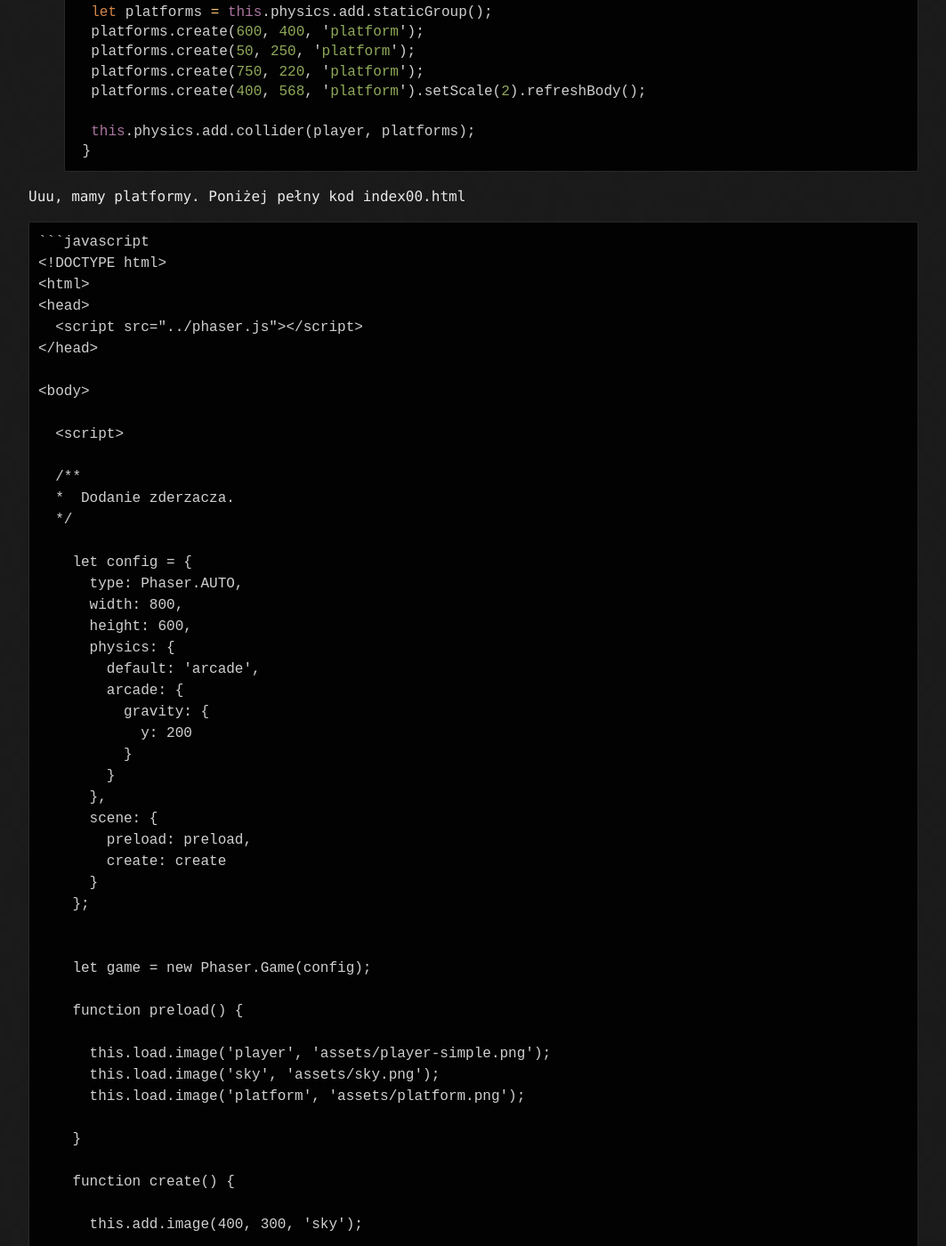
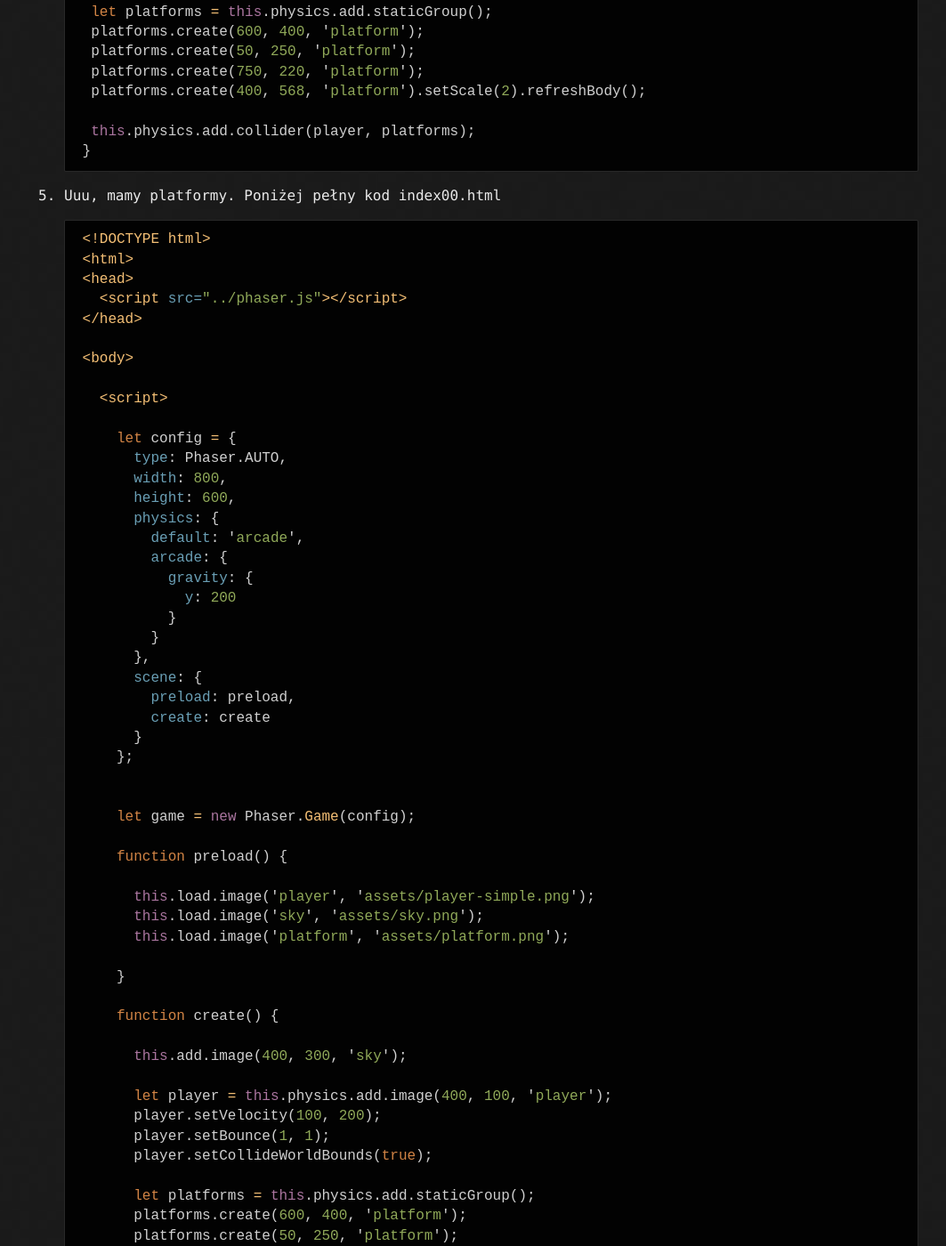
Before and after one commit to szeldon/szeldon.github.io, a Jekyll site: the page built from _posts/2019-03-13-gra02-platformy.md, in a window 1280 px wide and 1400 px high, scrolled down 1300 px. Shown: the whole window at 89% size, without its empty margins (108-1171 px from the left). Built offline with Jekyll 4.4.1, drawn with Linux system fonts in a browser that asks for light colours; some of the changed text lies outside the part shown.

Commit message:
poprawki formatowania

````diff
--- a/_posts/2019-03-13-gra02-platformy.md
+++ b/_posts/2019-03-13-gra02-platformy.md
@@ -60,9 +60,10 @@ date: 2019-03-13 21:25:00
 	}
 	```
 
-Uuu, mamy platformy. Poniżej pełny kod index00.html
+1. Uuu, mamy platformy. Poniżej pełny kod index00.html
 
-	```javascript
+
+	```html
 	<!DOCTYPE html>
 	<html>
 	<head>
@@ -72,10 +73,6 @@ Uuu, mamy platformy. Poniżej pełny kod index00.html
 	<body>
 
 	  <script>
-
-	  /**
-	  *  Dodanie zderzacza.
-	  */
 
 	    let config = {
 	      type: Phaser.AUTO,
````
